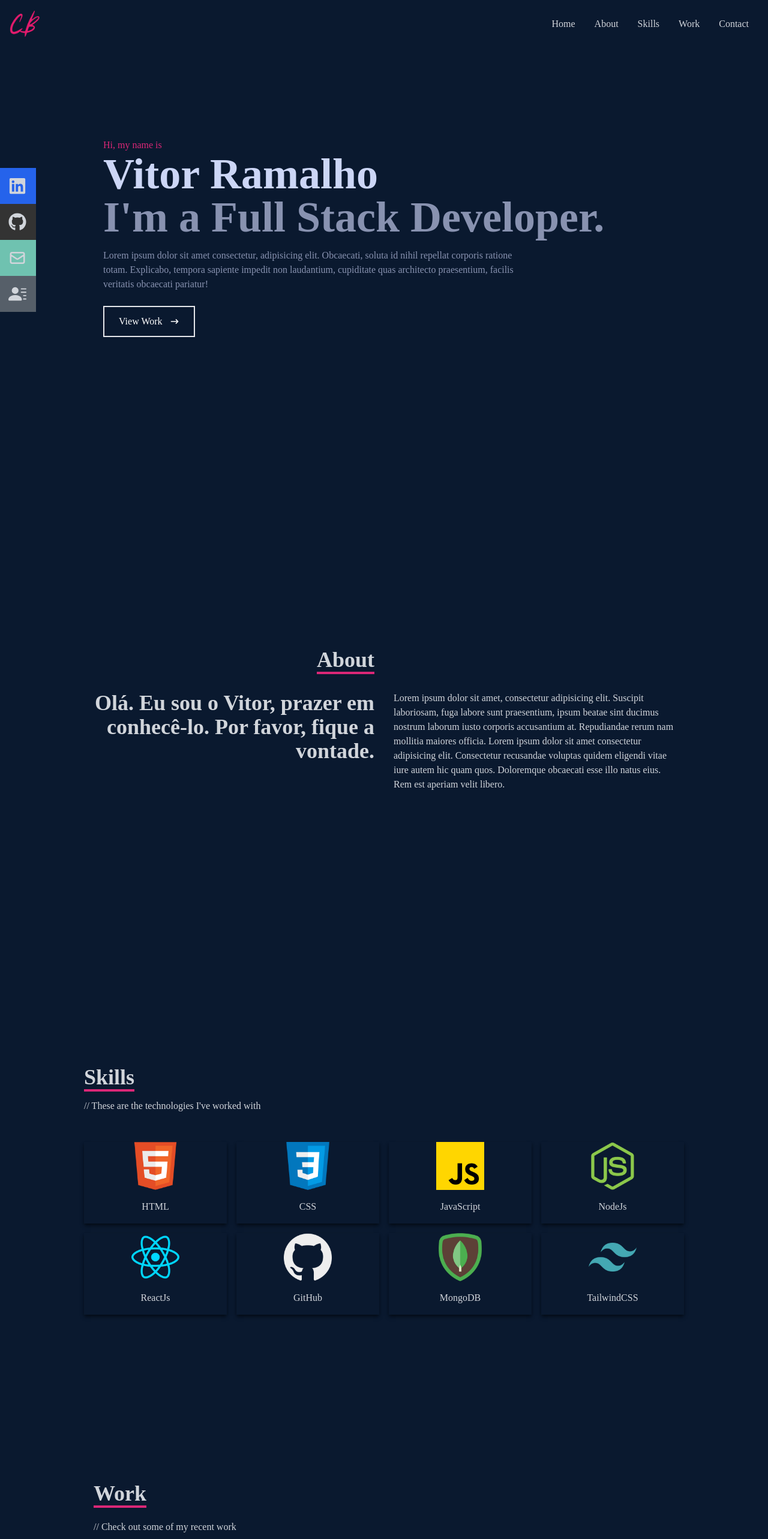
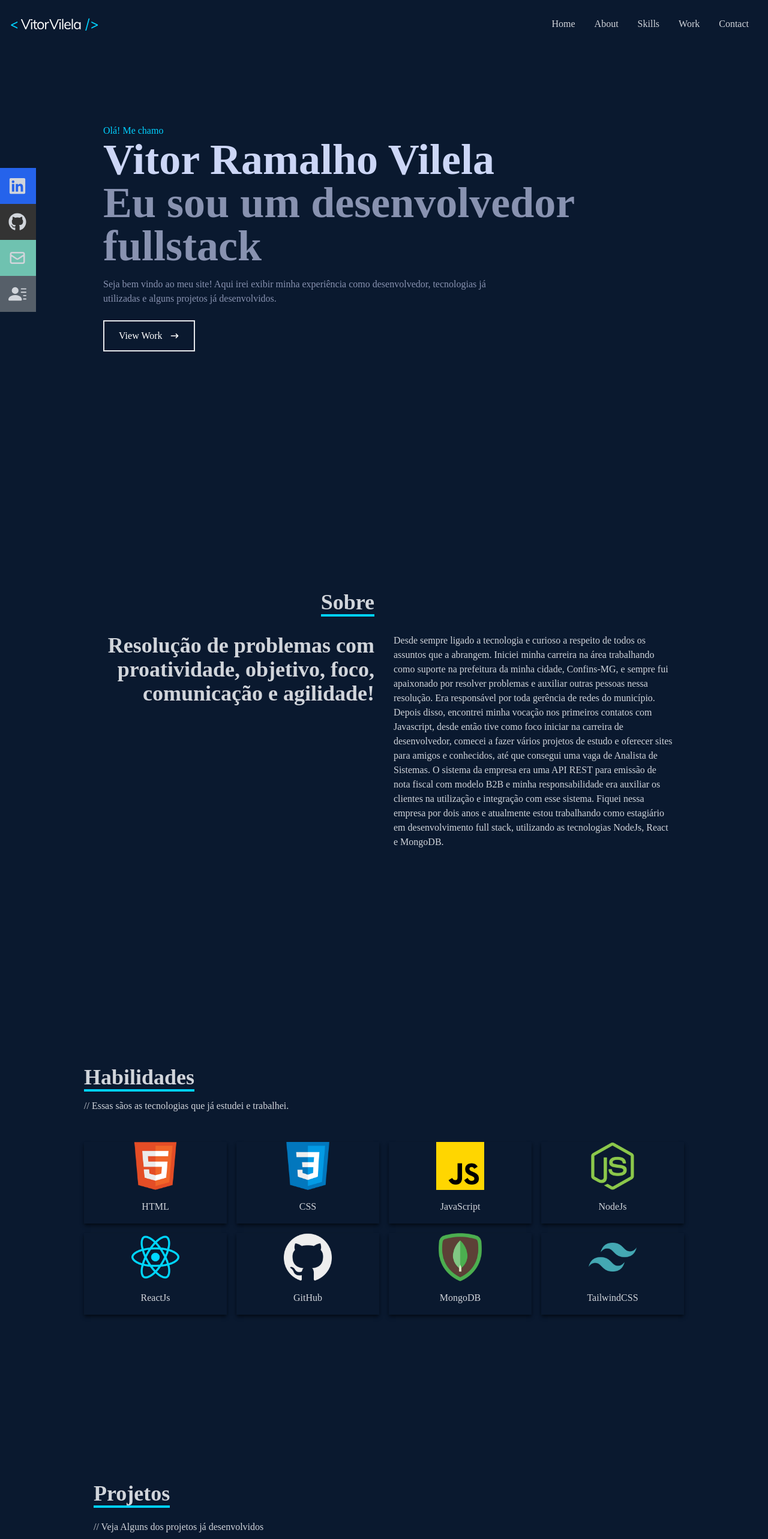
Before and after one commit to vitor-ramalho/vitor-portfolio, a React (Create React App) app: page / in a window 1280 px wide. Shown: the top 2566 px of the page at 60% size. Built offline with nearby package versions, Linux system fonts and the light colour scheme.

Commit message:
fundamentals alterations

```diff
--- a/src/Components/About.jsx
+++ b/src/Components/About.jsx
@@ -6,18 +6,17 @@ const About = () => {
       <div className='flex flex-col justify-center items-center w-full h-full'>
         <div className='max-w-[1000px] w-full grid grid-cols-2 gap-8'>
           <div className='sm:text-right pb-8 pl-4'>
-            <p className='text-4xl font-bold inline border-b-4 border-pink-600'>About</p>
+            <p className='text-4xl font-bold inline border-b-4 border-[#00D1FF]'>Sobre</p>
           </div>
           <div>
           </div>
         </div>
         <div className='max-w-[1000px] w-full grid sm:grid-cols-2 gap-8 px-4'>
           <div className='sm:text-right text-4xl font-bold'>
-            <p>Olá. Eu sou o Vitor, prazer em conhecê-lo. Por favor, fique a vontade.</p>
+            <p>Resolução de problemas com proatividade, objetivo, foco, comunicação e agilidade!</p>
           </div>
           <div>
-            <p>Lorem ipsum dolor sit amet, consectetur adipisicing elit. Suscipit laboriosam, fuga labore sunt praesentium, ipsum beatae sint ducimus nostrum laborum iusto corporis accusantium at. Repudiandae rerum nam mollitia maiores officia.
-              Lorem ipsum dolor sit amet consectetur adipisicing elit. Consectetur recusandae voluptas quidem eligendi vitae iure autem hic quam quos. Doloremque obcaecati esse illo natus eius. Rem est aperiam velit libero.
+            <p>Desde sempre ligado a tecnologia e curioso a respeito de todos os assuntos que a abrangem. Iniciei minha carreira na área trabalhando como suporte na prefeitura da minha cidade, Confins-MG, e sempre fui apaixonado por resolver problemas e auxiliar outras pessoas nessa resolução. Era responsável por toda gerência de redes do município. <br/> Depois disso, encontrei minha vocação nos primeiros contatos com Javascript, desde então tive como foco iniciar na carreira de desenvolvedor, comecei a fazer vários projetos de estudo e oferecer sites para amigos e conhecidos, até que consegui uma vaga de Analista de Sistemas. O sistema da empresa era uma API REST para emissão de nota fiscal com modelo B2B e minha responsabilidade era auxiliar os clientes na utilização e integração com esse sistema. Fiquei nessa empresa por dois anos e atualmente estou trabalhando como estagiário em desenvolvimento full stack, utilizando as tecnologias NodeJs, React e MongoDB.
             </p>
           </div>
         </div>
--- a/src/Components/Contact.jsx
+++ b/src/Components/Contact.jsx
@@ -5,15 +5,15 @@ const Contact = () => {
     <div name='contact' className='w-full h-screen bg-[#0a192f] flex justify-center items-center p-4'>
       <form method="POST" className='flex flex-col max-w-[600px] w-full' action="https://getform.io/f/dffe3b5d-0fc0-4029-9022-d572c5f0ffac">
         <div className='pb-8'>
-          <p className='text-4xl font-bold inline border-b-4 border-pink-600 text-gray-300'>
-            Contact
+          <p className='text-4xl font-bold inline border-b-4 border-[#00D1FF] text-gray-300'>
+            Contato
           </p>
-          <p className='text-gray-300 py-4'>//Submit the form bellow or shoot me an email - vitorramalhodev@gmail.com</p>
+          <p className='text-gray-300 py-4'>//Gostou do meu perfil ? Vamos trabalhar juntos, me envie um e-mail!</p>
         </div>
         <input className='bg-[#ccd6f6] py-4' type="text" placeholder='Name' name="name" />
         <input className='my-4 p-2 bg-[#ccd6f6]' type="text" placeholder='Email' name="name" />
         <textarea className='bg-[#ccd6f6] p-2' name="message" placeholder='Message' rows="10" />
-        <button className='text-white border-2 hover:bg-pink-600 hover:border-pink-600 px-4 py-3 my-8 mx-auto flex items-center'>Let's Collaborate</button>
+        <button className='text-white border-2 hover:bg-[#00D1FF] hover:border-[#00D1FF] px-4 py-3 my-8 mx-auto flex items-center'>Enviar</button>
       </form>
     </div>
   )
--- a/src/Components/Home.jsx
+++ b/src/Components/Home.jsx
@@ -6,12 +6,14 @@ const Home = () => {
     <div name='home' className='w-full h-screen bg-[#0a192f]'>
       {/**Container*/}
       <div className='max-w-[1000px] mx-auto px-8 flex flex-col justify-center h-full'>
-        <p className='text-pink-600'>Hi, my name is</p>
-        <h1 className='text-4xl sm:text-7xl font-bold text-[#ccd6f6]'>Vitor Ramalho</h1>
-        <h2 className='text-4xl sm:text-7xl font-bold text-[#8892b0]'>I'm a Full Stack Developer.</h2>
-        <p className='text-[#8892b0] py-4 max-w-[700px]'>Lorem ipsum dolor sit amet consectetur, adipisicing elit. Obcaecati, soluta id nihil repellat corporis ratione totam. Explicabo, tempora sapiente impedit non laudantium, cupiditate quas architecto praesentium, facilis veritatis obcaecati pariatur!</p>
+        <p className='text-[#00D1FF]'>Olá! Me chamo</p>
+        <h1 className='text-4xl sm:text-7xl font-bold text-[#ccd6f6]'>Vitor Ramalho Vilela</h1>
+        <h2 className='text-4xl sm:text-7xl font-bold text-[#8892b0]'>Eu sou um desenvolvedor fullstack</h2>
+        <p className='text-[#8892b0] py-4 max-w-[700px]'>
+          Seja bem vindo ao meu site! Aqui irei exibir minha experiência como desenvolvedor, tecnologias já utilizadas e alguns projetos já desenvolvidos.
+        </p>
         <div>
-          <button className='text-white border-2 px-6 py-3 my-2 flex items-center hover:bg-pink-600 hover:border-pink-600'>
+          <button className='text-white border-2 px-6 py-3 my-2 flex items-center hover:bg-[#00D1FF] hover:border-[#00D1FF] duration-150'>
             View Work
             <span className='group-hover:rotate-90 duration-300'>
               <HiArrowNarrowRight className='ml-3' />
--- a/src/Components/Navbar.jsx
+++ b/src/Components/Navbar.jsx
@@ -9,7 +9,7 @@ import {
 } from 'react-icons/fa';
 import { HiOutlineMail } from 'react-icons/hi';
 import { BsFillPersonLinesFill } from 'react-icons/bs';
-import Logo from '../Assets/logo.png';
+import Logo from '../Assets/Logo.svg';
 import { Link } from 'react-scroll';
 
 
@@ -20,7 +20,7 @@ const Navbar = () => {
   return (
     <div className='fixed w-full h-[80px] flex justify-between items-center px-4 bg-[#0a192f] text-gray-300'>
       <div>
-        <img src={Logo} alt='Logo Image' style={{ width: '50px' }} />
+        <img src={Logo} alt='Logo Image' style={{ width: '150px' }} />
       </div>
 
       {/* menu */}
--- a/src/Components/Skills.jsx
+++ b/src/Components/Skills.jsx
@@ -16,8 +16,8 @@ const Skills = () => {
       {/**Container */}
       <div className='max-w-[1000px] mx-auto flex flex-col justify-center w-full h-full'>
         <div>
-          <p className='text-4xl font-bold inline border-b-4 border-pink-600'>Skills</p>
-          <p className='py-4'>// These are the technologies I've worked with</p>
+          <p className='text-4xl font-bold inline border-b-4 border-[#00D1FF]'>Habilidades</p>
+          <p className='py-4'>// Essas sãos as tecnologias que já estudei e trabalhei.</p>
         </div>
         {/**Icons container */}
         <div className='w-full grid grid-cols-2 sm:grid-cols-4 gap-4 text-center py-8'>
--- a/src/Components/Work.jsx
+++ b/src/Components/Work.jsx
@@ -7,10 +7,10 @@ const Work = () => {
     <div name='work' className='w-full md:h-screen text-gray-300 bg-[#0a192f]'>
       <div className='max-w-[1000px] mx-auto p-4 flex flex-col justify-center w-full h-full'>
         <div className='pb-8'>
-          <p className='text-4xl font-bold inline border-b-4 text-gray-300 border-pink-600'>
-            Work
+          <p className='text-4xl font-bold inline border-b-4 text-gray-300 border-[#00D1FF]'>
+            Projetos
           </p>
-          <p className='py-6'>// Check out some of my recent work</p>
+          <p className='py-6'>// Veja Alguns dos projetos já desenvolvidos</p>
         </div>
         {/**Container */}
         <div className='grid sm:grid-cols-2 md:grid-cols-3 gap-4'>
--- a/src/index.css
+++ b/src/index.css
@@ -25,6 +25,5 @@
 .content-div:hover {
   background-image: linear-gradient(to right,
       rgba(112, 157, 2555, 0.8),
-      hsla(242, 74%, 61%, 0.8)
-      )!important;
+      hsla(242, 74%, 61%, 0.8)) !important;
 }
```
Also changed, not shown: src/Assets/Logo.svg (added).
